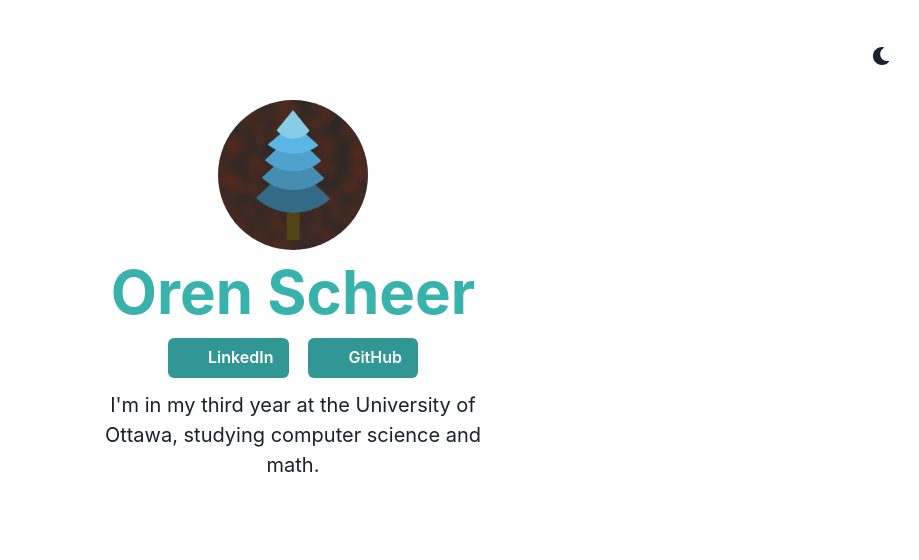
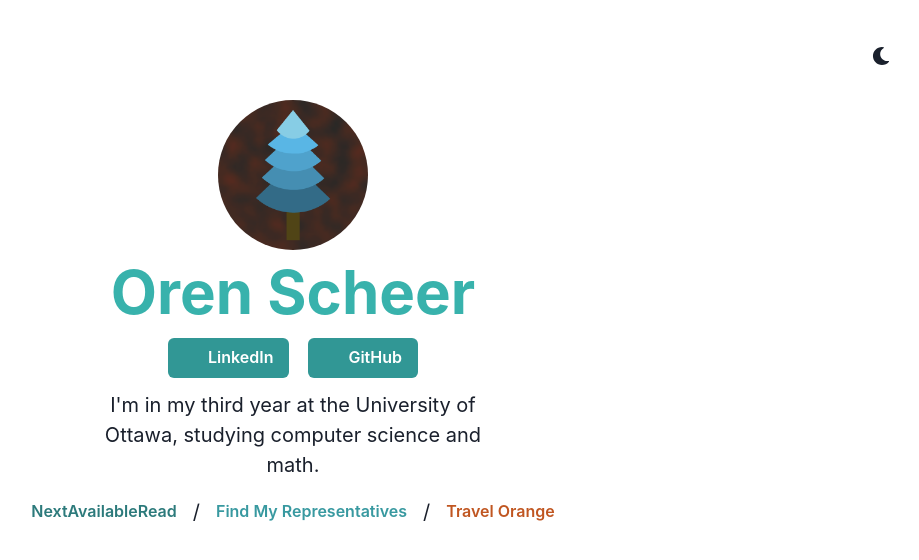
Before and after one commit to OrenScheer/orenscheer.com, a React (Create React App) app: page / in a window 1280 px wide. Shown: the top 560 px of the page, without its empty margins (347-1266 px from the left). Built offline with nearby package versions, Linux system fonts and the light colour scheme; some icons are missing.

Commit message:
Add project links

```diff
--- a/src/App.tsx
+++ b/src/App.tsx
@@ -48,7 +48,7 @@ const App: React.FC = () => {
           <ColorModeSwitcher zIndex="9" />
         </Flex>
       </Flex>
-      <Flex direction="column" alignItems="center" >
+      <Flex direction="column" alignItems="center">
         <Image
           borderRadius="full"
           boxSize="150px"
@@ -70,9 +70,25 @@ const App: React.FC = () => {
             </Button>
           </Link>
         </Flex>
-        <Text mt={3} width="420px">
-          I&apos;m in my third year at the University of Ottawa, studying computer science and math.
+        <Text mt={3} mb={3} width="420px">
+          I&apos;m in my third year at the University of Ottawa, studying
+          computer science and math.
         </Text>
+        <Flex alignItems="center">
+          <Link href="https://nextavailableread.orenscheer.me" isExternal>
+            <Button variant="ghost" colorScheme="teal">
+              NextAvailableRead
+            </Button>
+          </Link>
+          <Text>/</Text>
+          <Link href="https://github.com/orenscheer/find-my-representatives" isExternal>
+            <Button variant="ghost" color="#3899A0">Find My Representatives</Button>
+          </Link>
+          <Text>/</Text>
+          <Link href="https://travelorange.orenscheer.me" isExternal>
+            <Button variant="ghost" colorScheme="orange">Travel Orange</Button>
+          </Link>
+        </Flex>
       </Flex>
     </Box>
   );
```
